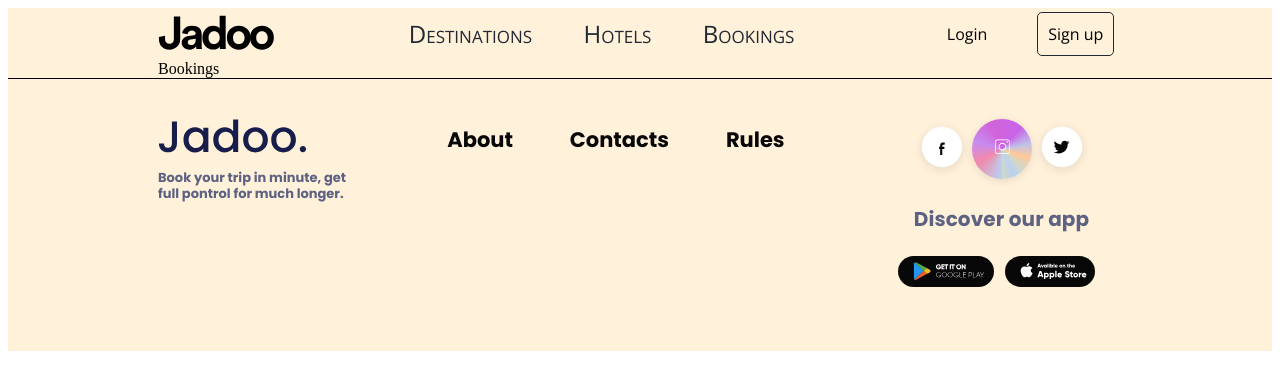
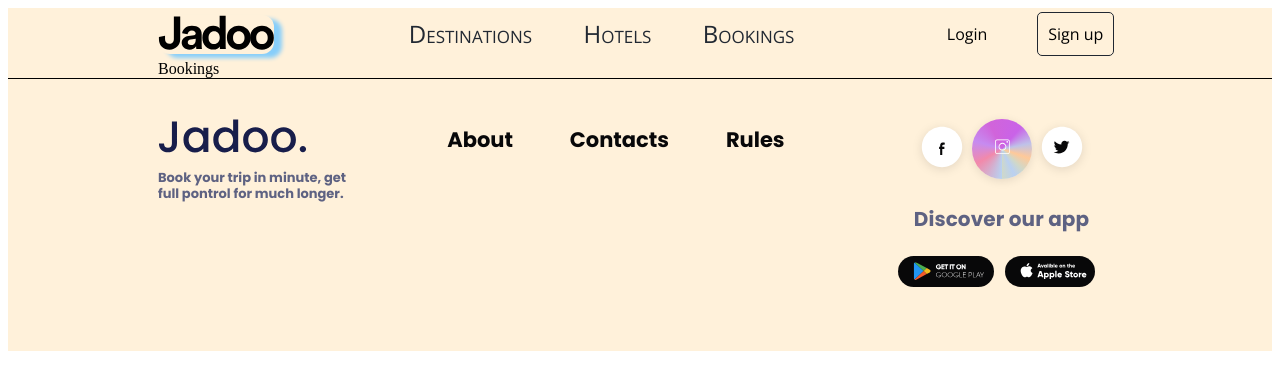
Before and after one commit to Olzhas92/react-diploma-paper, a React (Create React App) app: page /bookings in a window 1280 px wide. In both pictures the pointer is over the link 216 px from the left and 34 px from the top of the page. Shown: the top 390 px of the page. Built offline with nearby package versions, Linux system fonts and the light colour scheme; a web font is replaced by a local one.

Commit message:
box shadow added to the Navbar Section

```diff
--- a/src/components/Header/Navbar.jsx
+++ b/src/components/Header/Navbar.jsx
@@ -7,7 +7,7 @@ import styles from "./Navbar.module.css";
 export const Navbar = () => {
   return (
     <div className={styles.navbar}>
-      <Link to="/">
+      <Link to="/" className={styles.navbar__logo}>
         <img src={jadoo} alt="" />
       </Link>
       <nav className={styles.nav}>
--- a/src/components/Header/Navbar.module.css
+++ b/src/components/Header/Navbar.module.css
@@ -7,6 +7,11 @@
   margin: 0 -9999rem;
   padding: 0.25rem 9999rem;
   background-color: #fff1da;
+}
+
+.navbar__logo:hover {
+  border-radius: 12px;
+  box-shadow: 8px 4px 4px lightskyblue;
 }
 
 .nav {
@@ -28,3 +33,8 @@
   text-decoration: none;
   font-variant: small-caps;
 }
+
+.navlink:hover {
+  border-radius: 12px;
+  box-shadow: 8px 4px 4px lightskyblue;
+}
--- a/src/components/Header/Registration.module.css
+++ b/src/components/Header/Registration.module.css
@@ -25,3 +25,9 @@
   border: 1px #212832 solid;
   border-radius: 5px;
 }
+
+.login:hover,
+.signup:hover {
+  border-radius: 5px;
+  box-shadow: 8px 4px 4px lightskyblue;
+}
```
